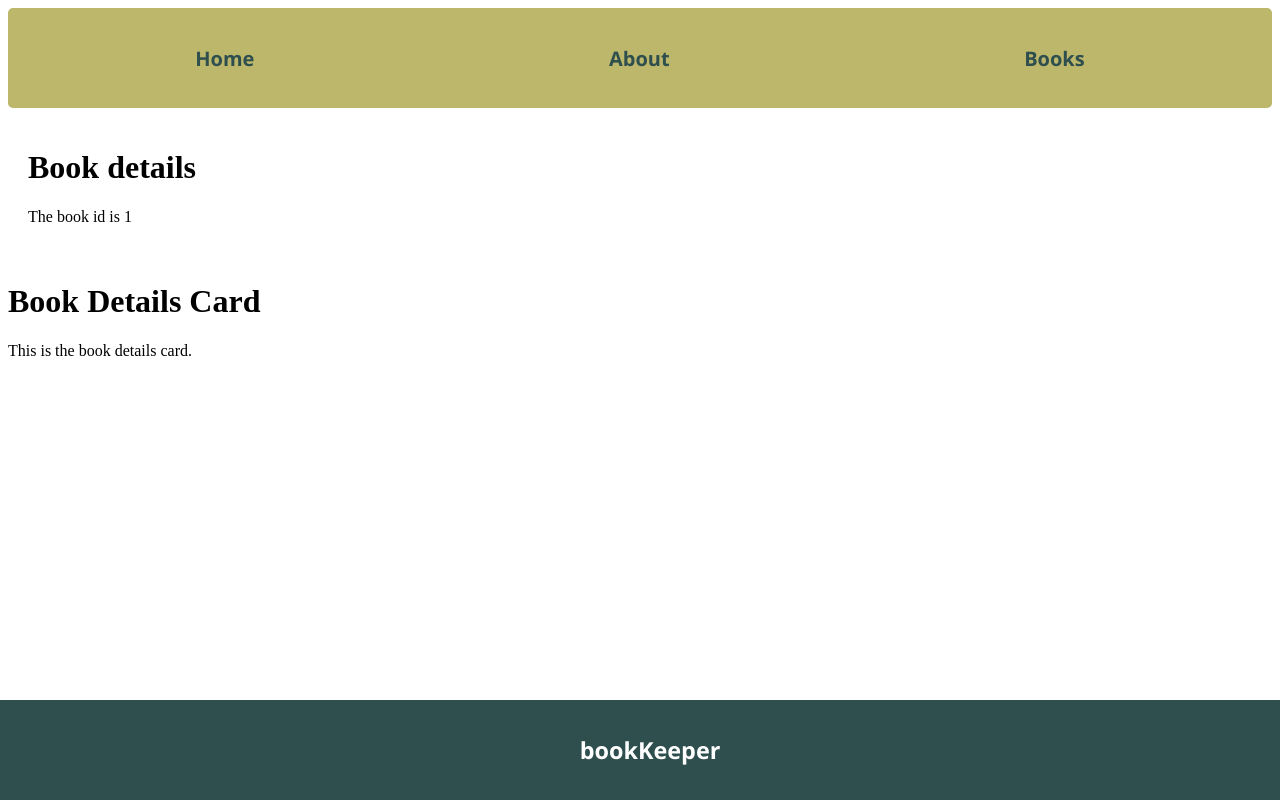
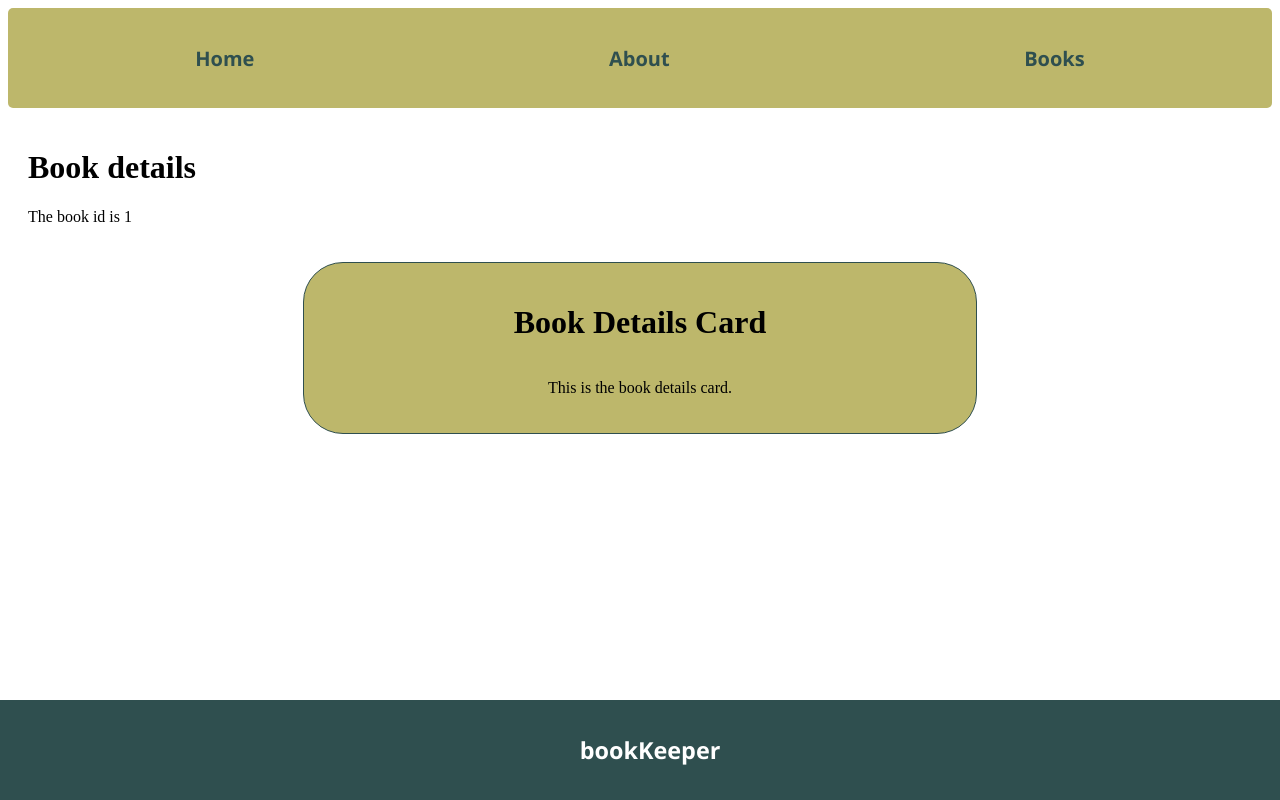
Before and after one commit to lauble/book-keeper, a Vue app: page /books/1 in a window 1280 px wide. Built offline with nearby package versions, Linux system fonts and the light colour scheme.

Commit message:
style book details card

```diff
--- a/src/components/BookDetailsCard.vue
+++ b/src/components/BookDetailsCard.vue
@@ -11,4 +11,17 @@ export default {
 }
 </script>
 
-<style></style>
+<style>
+.card {
+  margin: auto;
+  border: 1px solid darkslategray;
+  border-radius: 40px;
+  background-color: darkkhaki;
+  padding: 20px;
+  display: flex;
+  flex-direction: column;
+  justify-content: center;
+  align-items: center;
+  width: 50%;
+}
+</style>
```
